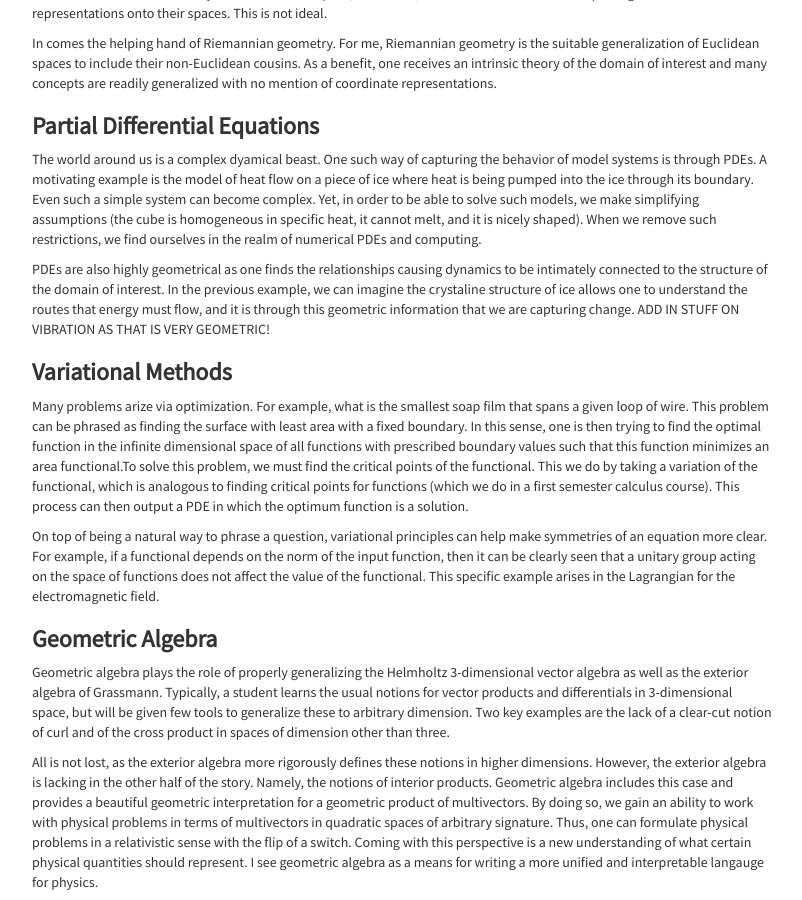
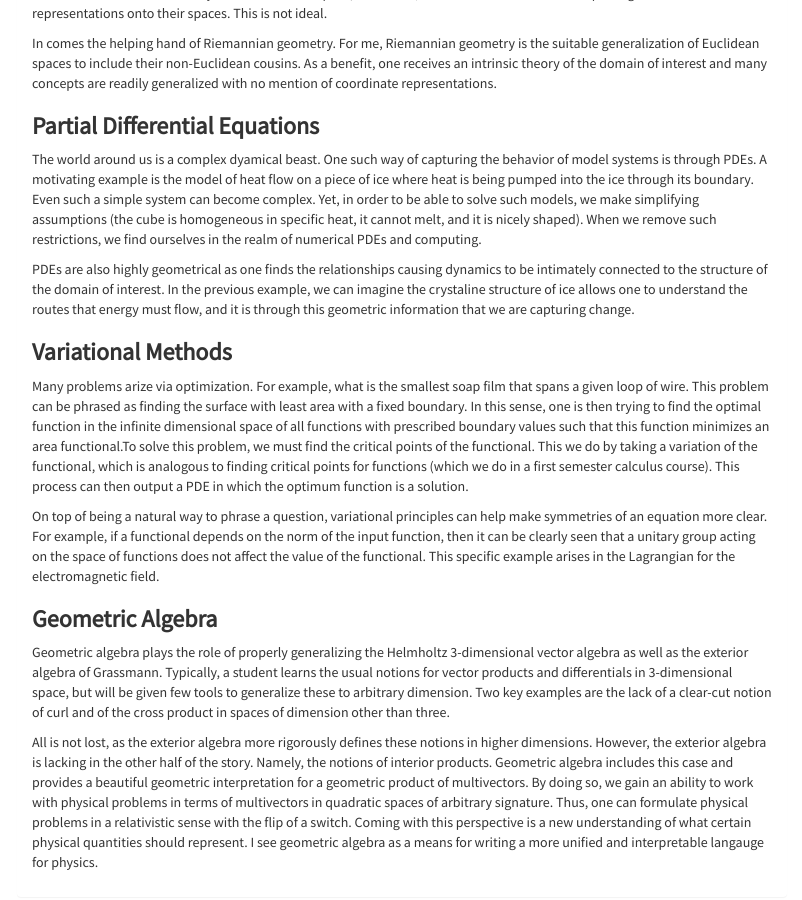
Before and after one commit to ColinPR/ColinPR.github.io, a Jekyll site: the page built from research.html, in a window 1280 px wide and 900 px high, scrolled down 883 px. Shown: the whole window, without its empty margins (238-1040 px from the left). Built offline with Jekyll 4.4.1, drawn with Linux system fonts in a browser that asks for light colours; nearby versions of some CDN libraries.

Commit message:
updated research

```diff
--- a/research.html
+++ b/research.html
@@ -90,7 +90,7 @@ title: Research
         </p>
 
         <p>
-        PDEs are also highly geometrical as one finds the relationships causing dynamics to be intimately connected to the structure of the domain of interest.  In the previous example, we can imagine the crystaline structure of ice allows one to understand the routes that energy must flow, and it is through this geometric information that we are capturing change. ADD IN STUFF ON VIBRATION AS THAT IS VERY GEOMETRIC!
+        PDEs are also highly geometrical as one finds the relationships causing dynamics to be intimately connected to the structure of the domain of interest.  In the previous example, we can imagine the crystaline structure of ice allows one to understand the routes that energy must flow, and it is through this geometric information that we are capturing change.
         </p>
 
         <h3>
```
